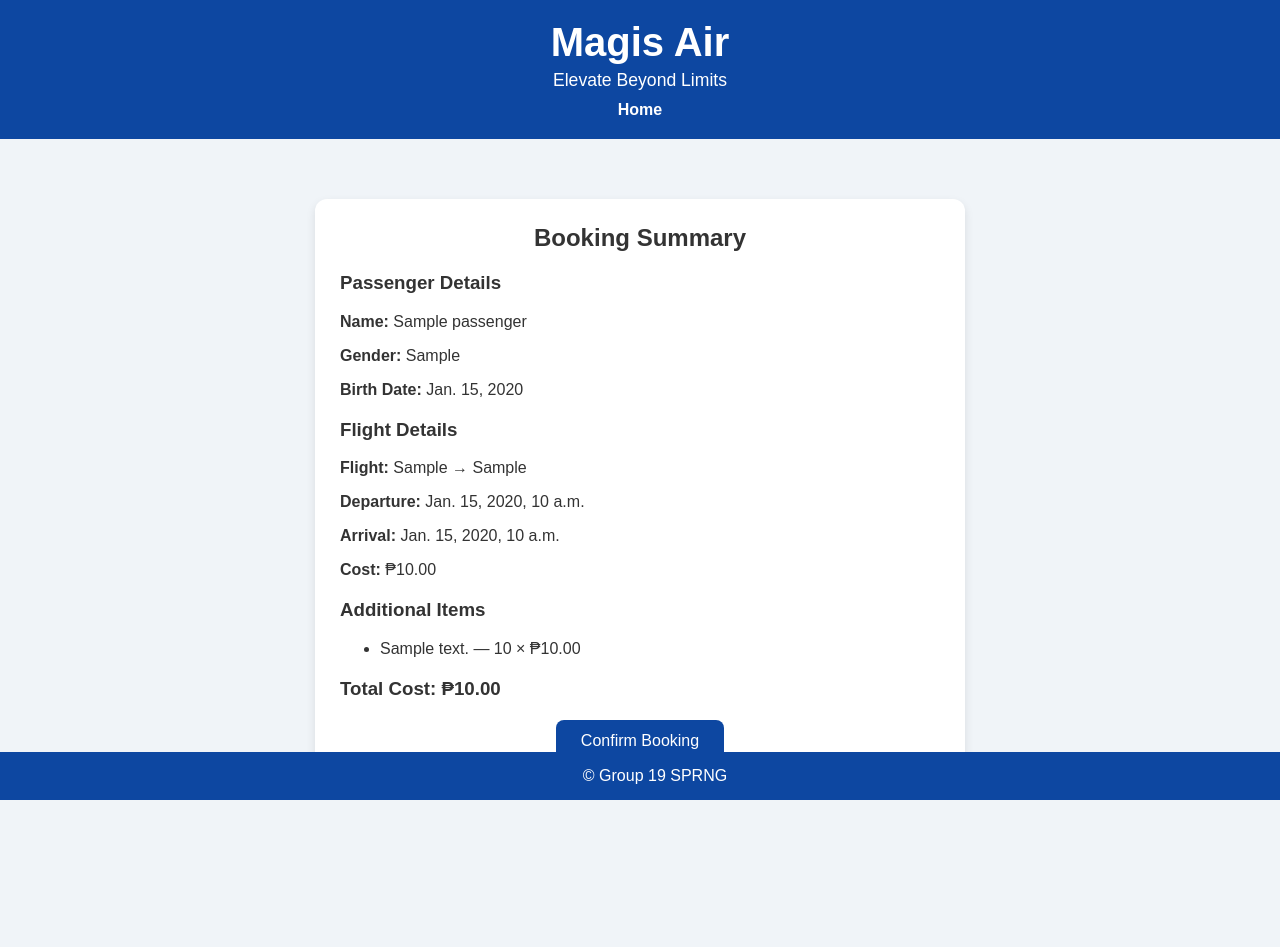
After one commit to kyoumaru/SPRNG-FlightBookings, a Django app: page /book/summary/1/ in a window 1280 px wide. The commit adds this page. Run offline with Django 5.2, Linux system fonts and the light colour scheme; tables that the repository leaves empty hold one stand-in row (values such as "Sample post").

Commit message:
booking summary, first prototype of code

```diff
--- a/flightbookings/booking/templates/base.html
+++ b/flightbookings/booking/templates/base.html
@@ -82,4 +82,6 @@
         &copy; Group 19 SPRNG
     </footer>
 </body>
-</html>
+
+
+</html
--- /dev/null
+++ b/flightbookings/booking/templates/booking_summary.html
@@ -0,0 +1,58 @@
+{% extends "base.html" %}
+
+{% block title %}Booking Summary - Magis Air{% endblock %}
+
+{% block content %}
+
+<div style="max-width: 600px; margin: 40px auto; background: white; padding: 25px; border-radius: 12px; box-shadow: 0 4px 10px rgba(0,0,0,0.1);">
+
+    <h2 style="text-align:center; margin-top:0;">Booking Summary</h2>
+
+    <!-- Passenger Info -->
+    <div style="margin-bottom: 20px;">
+        <h3>Passenger Details</h3>
+        <p><strong>Name:</strong> {{ passenger.name }}</p>
+        <p><strong>Gender:</strong> {{ passenger.gender }}</p>
+        <p><strong>Birth Date:</strong> {{ passenger.birth_date }}</p>
+    </div>
+
+    <!-- Flight Info -->
+    <div style="margin-bottom: 20px;">
+        <h3>Flight Details</h3>
+        <p><strong>Flight:</strong> {{ flight.origin }} → {{ flight.destination }}</p>
+        <p><strong>Departure:</strong> {{ flight.departure }}</p>
+        <p><strong>Arrival:</strong> {{ flight.arrival }}</p>
+        <p><strong>Cost:</strong> ₱{{ flight.cost }}</p>
+    </div>
+
+    <!-- Add-ons / Items -->
+    <div style="margin-bottom: 20px;">
+        <h3>Additional Items</h3>
+        {% if addons %}
+            <ul>
+                {% for item in addons %}
+                    <li>{{ item.description }} — {{ item.quantity }} × ₱{{ item.cost }}</li>
+                {% endfor %}
+            </ul>
+        {% else %}
+            <p>No additional items</p>
+        {% endif %}
+    </div>
+
+    <!-- Total Cost -->
+    <div style="margin-bottom: 20px;">
+        <h3>Total Cost: ₱{{ booking.total_cost }}</h3>
+    </div>
+
+    <!-- Confirm Booking Button -->
+    <div style="text-align:center;">
+        <a href="{% url 'home' %}">
+            <button style="padding: 12px 25px; font-size: 16px; background-color: #0d47a1; color:white; border:none; border-radius:8px; cursor:pointer;">
+                Confirm Booking
+            </button>
+        </a>
+    </div>
+
+</div>
+
+{% endblock %}
--- a/flightbookings/booking/urls.py
+++ b/flightbookings/booking/urls.py
@@ -3,6 +3,7 @@ from . import views
 
 urlpatterns = [
     path("home/", views.home, name="home"),
-    path("booking/<int:flight_id>/", views.book_flight, name="book_flight"),
+    path("book/<int:flight_id>/", views.book_flight, name="book_flight"),
+    path("book/summary/<int:booking_id>/", views.booking_summary, name="booking_summary"),
     path("passenger/<int:passenger_id>/", views.passenger_bookings, name="passenger_bookings"),
 ]
--- a/flightbookings/booking/views.py
+++ b/flightbookings/booking/views.py
@@ -11,12 +11,6 @@ from .models import Flight, Booking, Passenger, Item
 def home(request):
     flights = Flight.objects.all()
     return render(request, 'home.html', {'flights': flights})
-
-
-BAGGAGE_COST = Decimal("237")
-TERMINAL_FEE = Decimal("273")
-INSURANCE_COST = Decimal("208")
-
 
 def _get_active_passenger():
     passenger = Passenger.objects.last()
@@ -40,6 +34,10 @@ def book_flight(request, flight_id):
         .order_by("-date")
         .first()
     )
+
+    BAGGAGE_COST = Decimal("237")
+    TERMINAL_FEE = Decimal("273")
+    INSURANCE_COST = Decimal("208")
 
     if request.method == "POST":
         baggage_qty = int(request.POST.get("baggage_qty", 0) or 0)
@@ -129,13 +127,13 @@ def book_flight(request, flight_id):
 
 def passenger_bookings(request, passenger_id):
     passenger = Passenger.objects.get(id=passenger_id)
-    bookings = Booking.objects.filter(passenger=passenger).last()
+    booking = Booking.objects.filter(passenger=passenger).last()
 
     if request.method == "POST":
         fname = request.POST.get("fname")
         lname = request.POST.get("lname")
         if fname and lname:
-            passenger.name = fname + " " + lname
+            passenger.name = f"{fname} {lname}"
 
         dob = request.POST.get("dob")
         if dob:
@@ -146,7 +144,30 @@ def passenger_bookings(request, passenger_id):
             passenger.gender = gender
 
         passenger.save()
+        return redirect("booking_summary", booking_id=booking.id)
 
-        return redirect("book_flight", flight_id=bookings.flight.id)
+    return render(request, 'passenger_bookings.html', {'passenger': passenger, 'booking': booking})
 
-    return render(request, 'passenger_bookings.html', {'passenger': passenger, 'bookings': bookings})
+
+def booking_summary(request, booking_id):
+    booking = get_object_or_404(Booking, id=booking_id)
+    addons = Item.objects.filter(booking=booking)
+
+    if request.method == "POST":
+        # Finalize booking
+        booking.confirmed = True
+        booking.save()
+
+        # Add a success message
+        messages.success(request, "Thanks for booking with Magis Air!")
+
+        # Redirect to homepage
+        return redirect("home")
+
+    context = {
+        "booking": booking,
+        "flight": booking.flight,
+        "passenger": booking.passenger,
+        "addons": addons,
+    }
+    return render(request, "booking_summary.html", context)
```
Also changed, not shown: flightbookings/booking/templates/booking_form.html (+0 -15 lines).
